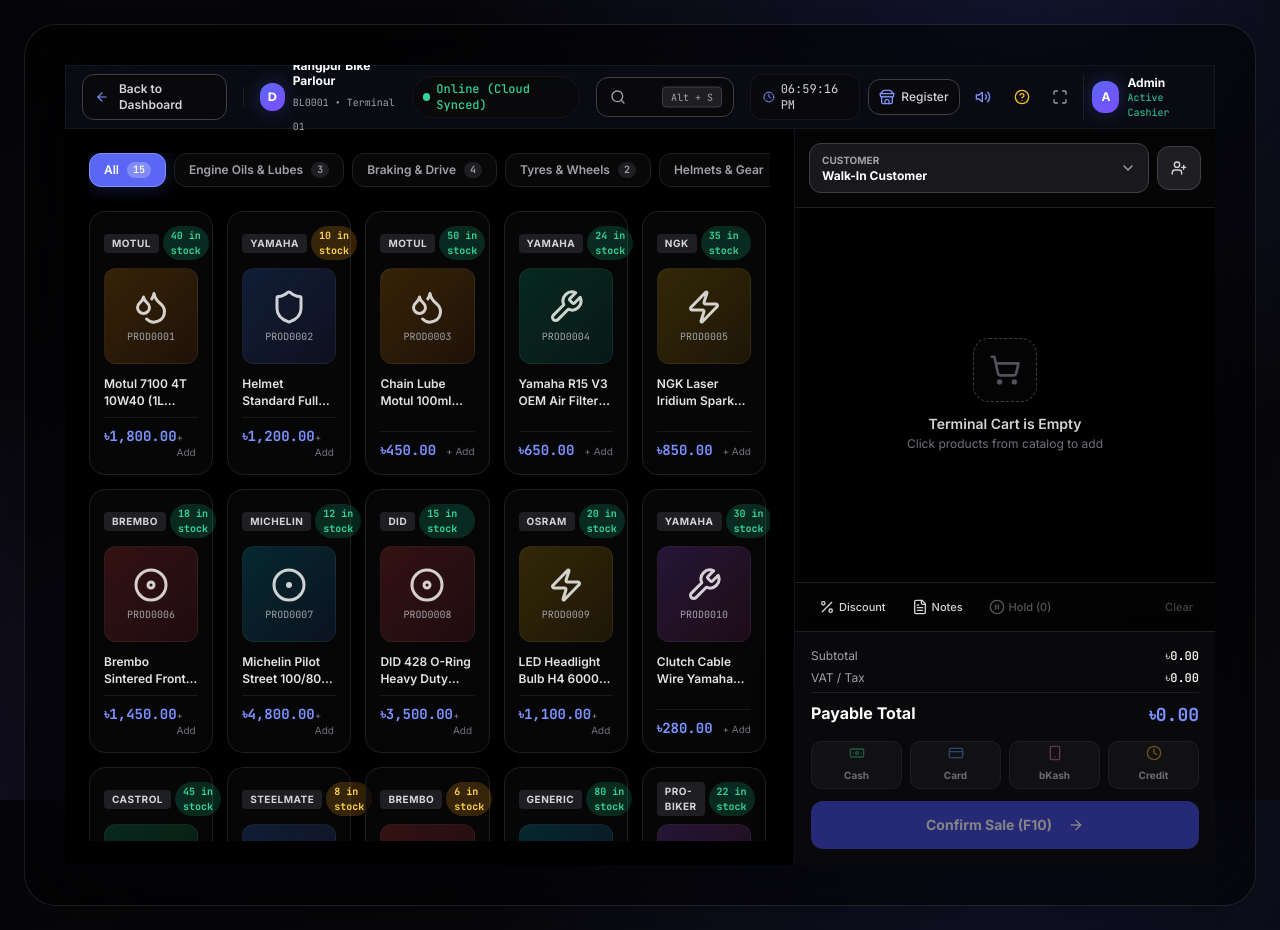
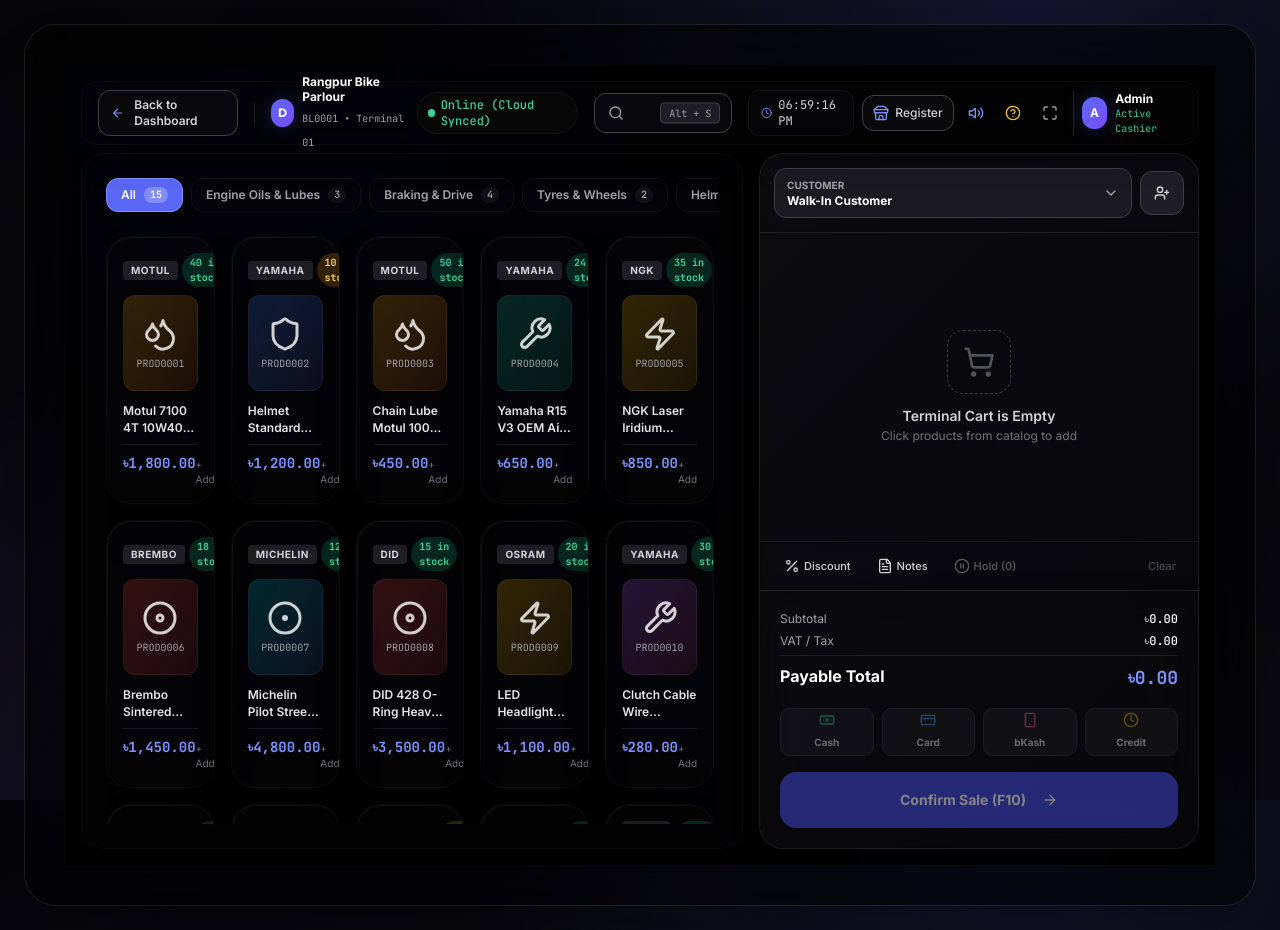
Before and after one commit to devsazzadali/anchorpos, a Next.js app: page /pos in a window 1280 px wide. Built offline with nearby package versions, Linux system fonts and the light colour scheme.

Commit message:
feat: redesign pos terminal to ultra-premium glassmorphism and bento grid layout

```diff
--- a/src/app/(dashboard)/pos/page.tsx
+++ b/src/app/(dashboard)/pos/page.tsx
@@ -9,17 +9,29 @@
   const [search, setSearch] = useState("");
 
   return (
-    <div className="flex flex-col h-screen overflow-hidden bg-background">
-      <POSHeader search={search} onSearchChange={setSearch} />
+    <div className="flex flex-col h-screen overflow-hidden bg-black relative selection:bg-brand-500/30">
 
-      <div className="flex flex-1 overflow-hidden">
-        {/* Left Side - Product Catalog */}
-        <div className="flex-1 flex flex-col min-w-0 border-r border-white/5 bg-surface-950/50">
+      {/* Deep Aurora Mesh Background */}
+      <div className="absolute inset-0 z-0 opacity-40 pointer-events-none">
+        <div className="absolute top-[-20%] left-[-10%] w-[50%] h-[50%] rounded-full bg-brand-600/20 blur-[150px] mix-blend-screen animate-pulse" style={{ animationDuration: '8s' }} />
+        <div className="absolute bottom-[-20%] right-[-10%] w-[60%] h-[60%] rounded-full bg-purple-700/10 blur-[150px] mix-blend-screen animate-pulse" style={{ animationDuration: '10s' }} />
+        <div className="absolute top-[20%] right-[20%] w-[30%] h-[30%] rounded-full bg-blue-600/10 blur-[120px] mix-blend-screen animate-pulse" style={{ animationDuration: '12s' }} />
+      </div>
+
+      {/* Floating Header */}
+      <div className="relative z-20 px-4 pt-4 pb-2">
+        <POSHeader search={search} onSearchChange={setSearch} />
+      </div>
+
+      {/* Main Terminal Shell */}
+      <div className="flex flex-1 overflow-hidden relative z-10 px-4 pb-4 gap-4">
+        {/* Left Side - Product Catalog (Bento Grid) */}
+        <div className="flex-1 flex flex-col min-w-0 glass-panel rounded-3xl overflow-hidden border border-white/5">
           <POSProducts searchQuery={search} />
         </div>
 
         {/* Right Side - Cart/Terminal */}
-        <div className="w-[420px] shrink-0 flex flex-col bg-surface-900 shadow-xl z-10 relative">
+        <div className="w-[440px] shrink-0 flex flex-col glass-luxury rounded-3xl overflow-hidden border border-white/10 shadow-2xl relative">
           <POSCart />
         </div>
       </div>
--- a/src/components/modules/pos/POSCart.tsx
+++ b/src/components/modules/pos/POSCart.tsx
@@ -101,9 +101,9 @@
   }
 
   return (
-    <div className="flex flex-col h-full bg-surface-950 text-white relative select-none">
+    <div className="flex flex-col h-full bg-transparent text-white relative select-none z-10">
       {/* Customer Selection Bar */}
-      <div className="p-3.5 border-b border-surface-800 bg-surface-900/60 shrink-0">
+      <div className="p-3.5 border-b border-white/10 bg-surface-900/40 backdrop-blur-md shrink-0">
         <div className="flex items-center gap-2">
           {/* Customer Dropdown */}
           <DropdownMenu>
@@ -165,7 +165,7 @@
           items.map((item) => (
             <div
               key={item.id}
-              className="flex flex-col p-3 rounded-xl bg-surface-900/90 border border-surface-800 hover:border-brand-500/40 transition-all group"
+              className="flex flex-col p-3 rounded-2xl glass-panel border border-white/5 hover:border-brand-500/40 hover:shadow-[0_0_15px_rgba(var(--brand-500),0.2)] transition-all group"
             >
               <div className="flex justify-between items-start gap-2 mb-2">
                 <span className="font-medium text-xs text-surface-200 line-clamp-2 leading-snug">
@@ -216,7 +216,7 @@
       </div>
 
       {/* Cart Quick Utility Toolbar (Discount, Note, Hold, Clear) */}
-      <div className="px-3.5 py-2 border-t border-surface-800 bg-surface-900/40 flex items-center justify-between gap-1.5 shrink-0 text-xs">
+      <div className="px-3.5 py-2 border-t border-white/5 bg-surface-900/20 backdrop-blur-sm flex items-center justify-between gap-1.5 shrink-0 text-xs">
         <Button
           variant="ghost"
           size="sm"
@@ -267,7 +267,7 @@
       </div>
 
       {/* Totals & Quick Payment Footer */}
-      <div className="p-4 bg-surface-900 border-t border-surface-800 shadow-2xl shrink-0 z-10 space-y-3">
+      <div className="p-5 bg-surface-900/40 backdrop-blur-xl border-t border-white/10 shadow-2xl shrink-0 z-10 space-y-4">
         {/* Financial Summary */}
         <div className="space-y-1.5 text-xs">
           <div className="flex justify-between text-surface-400">
@@ -334,7 +334,7 @@
         <Button
           onClick={() => { playClick(); setIsPaymentOpen(true) }}
           disabled={items.length === 0}
-          className="w-full h-12 text-sm font-bold bg-brand-600 hover:bg-brand-500 text-white shadow-glow disabled:opacity-50 disabled:shadow-none rounded-xl"
+          className="w-full h-14 text-sm font-bold bg-brand-600 hover:bg-brand-500 text-white shadow-[0_0_20px_rgba(var(--brand-500),0.4)] hover:shadow-[0_0_30px_rgba(var(--brand-500),0.6)] disabled:opacity-50 disabled:shadow-none rounded-2xl transition-all"
         >
           <span>Confirm Sale (F10)</span>
           <ArrowRight className="ml-2 h-4 w-4" />
--- a/src/components/modules/pos/POSHeader.tsx
+++ b/src/components/modules/pos/POSHeader.tsx
@@ -62,7 +62,7 @@
 
   return (
     <>
-      <header className="h-16 shrink-0 glass border-b border-white/5 flex items-center justify-between px-4 z-20 shadow-md relative">
+      <header className="h-16 shrink-0 glass-panel rounded-2xl border border-white/10 flex items-center justify-between px-4 z-20 shadow-[0_8px_30px_rgb(0,0,0,0.4)] relative backdrop-blur-xl">
         {/* Left Side: Brand, Back to Dashboard & Online Status */}
         <div className="flex items-center gap-3">
           <Link
--- a/src/components/modules/pos/POSProducts.tsx
+++ b/src/components/modules/pos/POSProducts.tsx
@@ -105,7 +105,7 @@
   }
 
   return (
-    <div className="flex flex-col h-full bg-surface-950 p-4 sm:p-6 overflow-hidden">
+    <div className="flex flex-col h-full bg-transparent p-4 sm:p-6 overflow-hidden relative z-10">
       {/* Category Pills & Quick Filter */}
       <div className="flex items-center gap-2 overflow-x-auto pb-3 mb-3 shrink-0 scrollbar-thin">
         {CATEGORIES.map((cat) => {
@@ -118,15 +118,15 @@
             <button
               key={cat}
               onClick={() => setActiveCategory(cat)}
-              className={`whitespace-nowrap px-3.5 py-2 rounded-xl text-xs font-semibold transition-all duration-150 flex items-center gap-2 border ${
+              className={`whitespace-nowrap px-3.5 py-2 rounded-xl text-xs font-semibold transition-all duration-300 flex items-center gap-2 border backdrop-blur-md ${
                 isActive
-                  ? "bg-brand-500 text-white border-brand-400 shadow-glow"
-                  : "bg-surface-900/90 text-surface-400 hover:text-white hover:bg-surface-800 border-surface-800"
+                  ? "bg-brand-500 text-white border-brand-400 shadow-[0_0_20px_rgba(var(--brand-500),0.4)]"
+                  : "bg-surface-900/40 text-surface-400 hover:text-white hover:bg-surface-800/60 border-white/5"
               }`}
             >
               <span>{cat}</span>
               <span className={`px-1.5 py-0.2 rounded-full text-[10px] font-mono ${
-                isActive ? "bg-white/25 text-white" : "bg-surface-800 text-surface-400"
+                isActive ? "bg-white/25 text-white" : "bg-surface-800/50 text-surface-400"
               }`}>
                 {count}
               </span>
@@ -149,7 +149,7 @@
             </button>
           </div>
         ) : (
-          <div className="grid grid-cols-2 sm:grid-cols-3 md:grid-cols-4 lg:grid-cols-4 xl:grid-cols-5 gap-3.5 pb-8">
+          <div className="grid grid-cols-2 sm:grid-cols-3 md:grid-cols-4 lg:grid-cols-4 xl:grid-cols-5 gap-4 pb-8">
             {filteredProducts.map((product) => {
               const outOfStock = product.stock <= 0
               const Icon = product.categoryIcon
@@ -159,12 +159,12 @@
                 <div
                   key={product.id}
                   onClick={() => handleProductClick(product)}
-                  className={`relative flex flex-col rounded-2xl p-3.5 border transition-all duration-200 cursor-pointer group select-none ${
+                  className={`relative flex flex-col rounded-3xl p-4 border transition-all duration-300 cursor-pointer group select-none backdrop-blur-xl bento-card ${
                     outOfStock
-                      ? "opacity-40 border-surface-800 cursor-not-allowed bg-surface-900/40"
+                      ? "opacity-40 border-white/5 cursor-not-allowed bg-surface-900/20"
                       : inCartQty > 0
-                      ? "bg-surface-900/90 border-brand-500 shadow-glow"
-                      : "bg-surface-900/70 border-surface-800 hover:border-brand-500/50 hover:bg-surface-900 hover:shadow-glow hover:-translate-y-0.5"
+                      ? "glass-luxury border-brand-400 shadow-[0_0_30px_rgba(var(--brand-500),0.3)] scale-[1.02] z-10"
+                      : "glass-panel border-white/5 hover:border-brand-500/30 hover:shadow-[0_0_20px_rgba(var(--brand-500),0.15)] hover:-translate-y-1 hover:scale-[1.01]"
                   }`}
                 >
                   {/* Top Bar: Brand & Stock */}
```
Also changed, not shown: public/sw.js.
